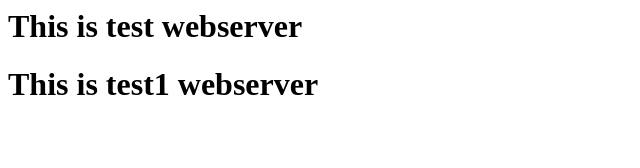
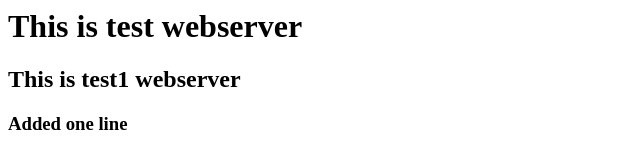
Before and after one commit to PrajyotN/webapp, a plain HTML site: page index.html in a window 1280 px wide. Shown: the whole page, without its empty margins (0-640 px from the left). Drawn offline with Linux system fonts and the light colour scheme.

Commit message:
master changes

```diff
--- a/index.html
+++ b/index.html
@@ -1,2 +1,3 @@
 <h1>This is test webserver</h1>
-<h1>This is test1 webserver</h1>
+<h2>This is test1 webserver</h2>
+<h3>Added one line</h3>
```
